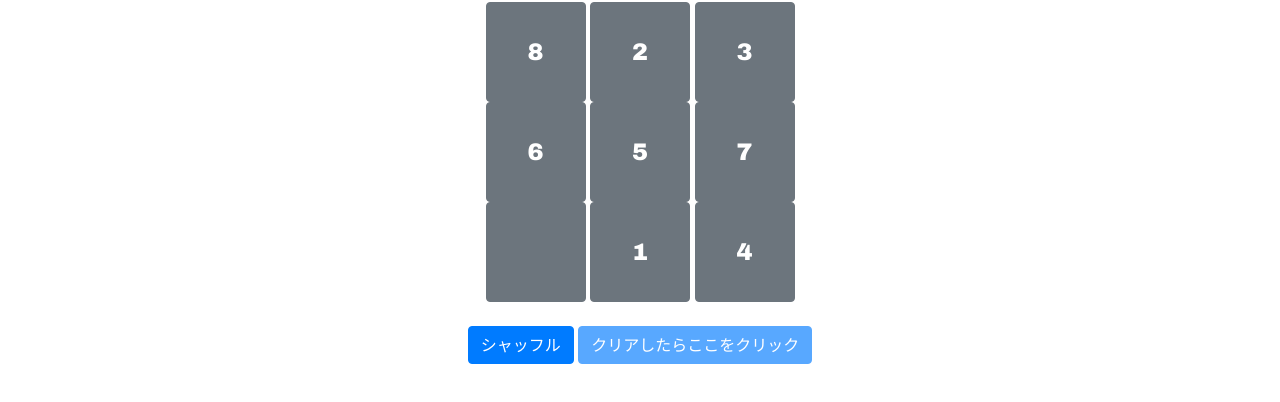
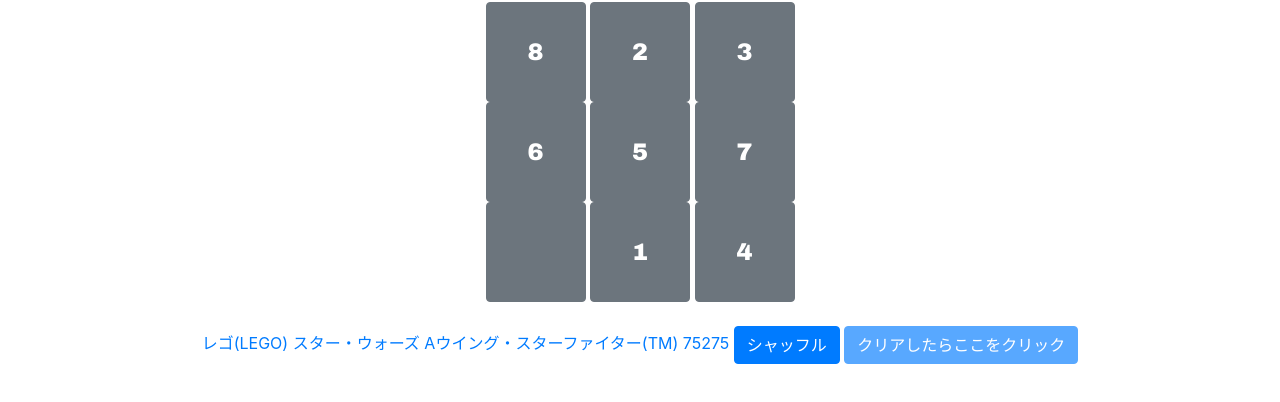
Before and after one commit to Miyabi-holy/github.io, a plain HTML site: page adTest.html in a window 1280 px wide. Shown: the part 396-798 px from the top of the page. Drawn offline with nearby package versions, Linux system fonts and the light colour scheme.

Commit message:
Update adTest.html

```diff
--- a/adTest.html
+++ b/adTest.html
@@ -37,6 +37,7 @@
             <script>randomTaslar()</script>
             <br>
 
+            <a href="https://hb.afl.rakuten.co.jp/ichiba/2124ff28.271a09b3.2124ff29.6aa3dd71/?pc=https%3A%2F%2Fitem.rakuten.co.jp%2Fe-construction%2Fec1003204%2F&link_type=text&ut=eyJwYWdlIjoiaXRlbSIsInR5cGUiOiJ0ZXh0Iiwic2l6ZSI6IjQwMHg0MDAiLCJuYW0iOjEsIm5hbXAiOiJyaWdodCIsImNvbSI6MCwiY29tcCI6ImRvd24iLCJwcmljZSI6MSwiYm9yIjoxLCJjb2wiOjAsImJidG4iOjEsInByb2QiOjAsImFtcCI6ZmFsc2V9" target="_blank" rel="nofollow sponsored noopener" style="word-wrap:break-word;"  >レゴ(LEGO) スター・ウォーズ Aウイング・スターファイター(TM) 75275</a>
             <button class="btn btn-primary" onclick="randomTaslar()">シャッフル</button>
             <button class="btn btn-primary" id="clearButton" onclick="alert('アンケートに誘導')" disabled>クリアしたらここをクリック</button>
 
```
